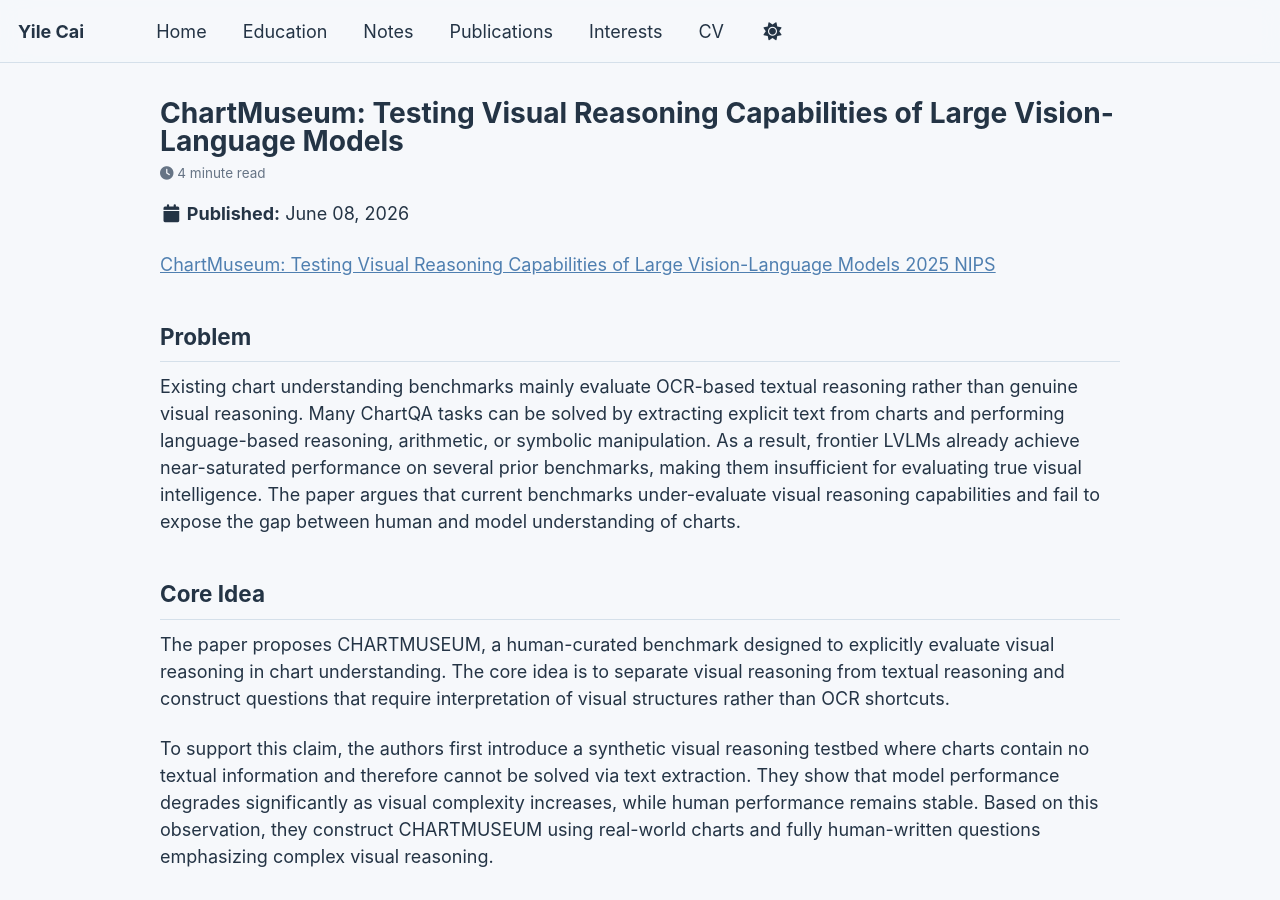
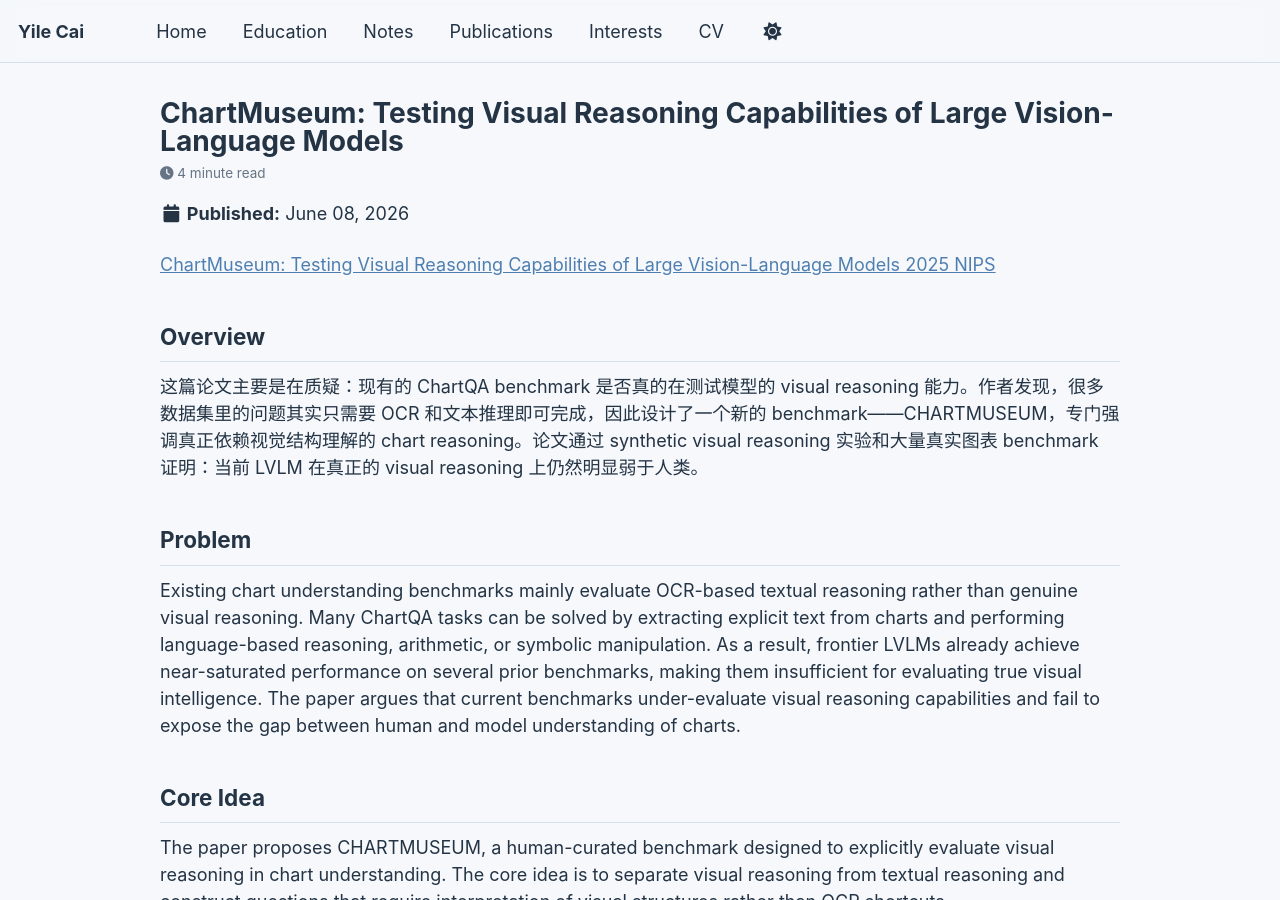
Before and after one commit to Keria04/Keria04.github.io, a Jekyll site: the page built from _posts/2026-6-8-ChartMuseum.md, in a window 1280 px wide and 900 px high. Built offline with Jekyll 4.4.1, drawn with Linux system fonts in a browser that asks for light colours; a script bundle is joined from its source files by our own code; library files that are not in the unit come from our copies.

Commit message:
Update 2026-6-8-ChartMuseum.md

```diff
--- a/_posts/2026-6-8-ChartMuseum.md
+++ b/_posts/2026-6-8-ChartMuseum.md
@@ -9,6 +9,9 @@ excerpt: "Note of reading the ChartMuseum."
 ---
 
 [ChartMuseum: Testing Visual Reasoning Capabilities of Large Vision-Language Models 2025 NIPS](https://arxiv.org/abs/2505.13444)
+
+## Overview
+这篇论文主要是在质疑：现有的 ChartQA benchmark 是否真的在测试模型的 visual reasoning 能力。作者发现，很多数据集里的问题其实只需要 OCR 和文本推理即可完成，因此设计了一个新的 benchmark——CHARTMUSEUM，专门强调真正依赖视觉结构理解的 chart reasoning。论文通过 synthetic visual reasoning 实验和大量真实图表 benchmark 证明：当前 LVLM 在真正的 visual reasoning 上仍然明显弱于人类。
 
 ## Problem
 
```
